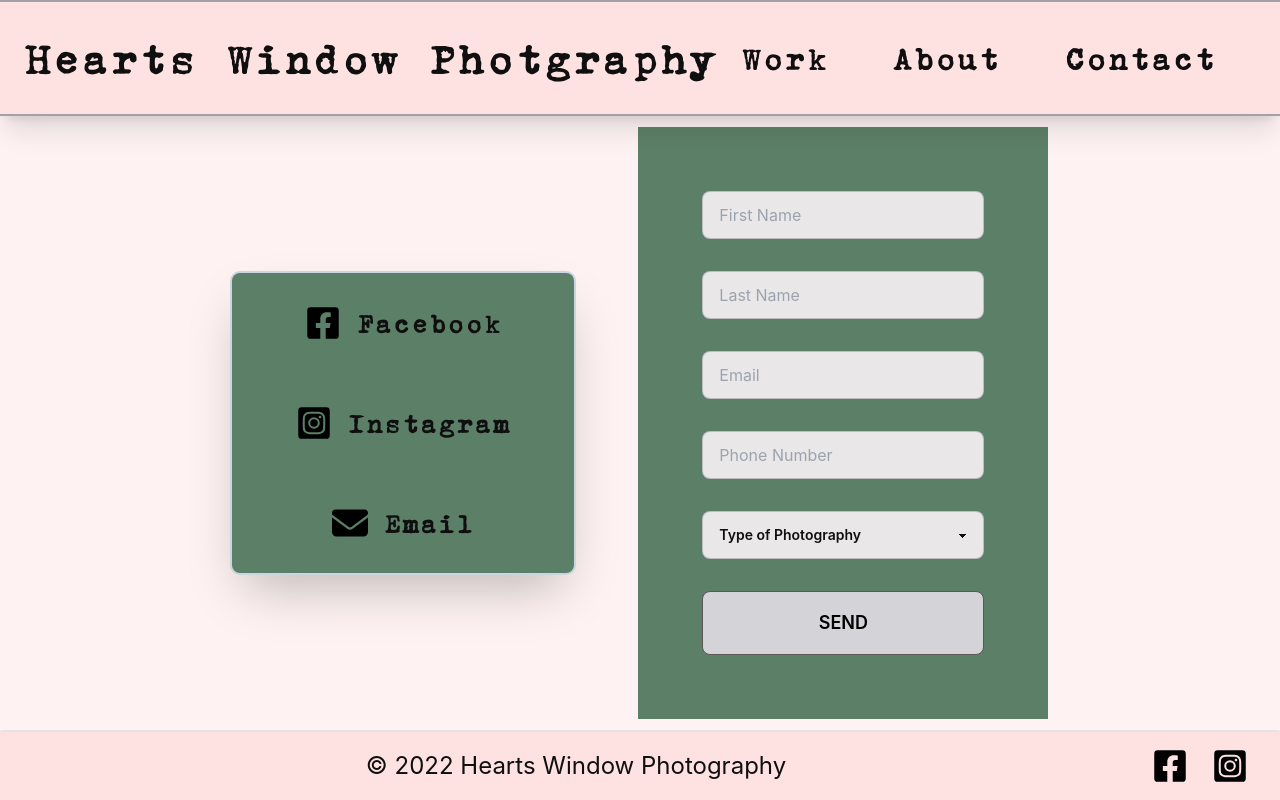
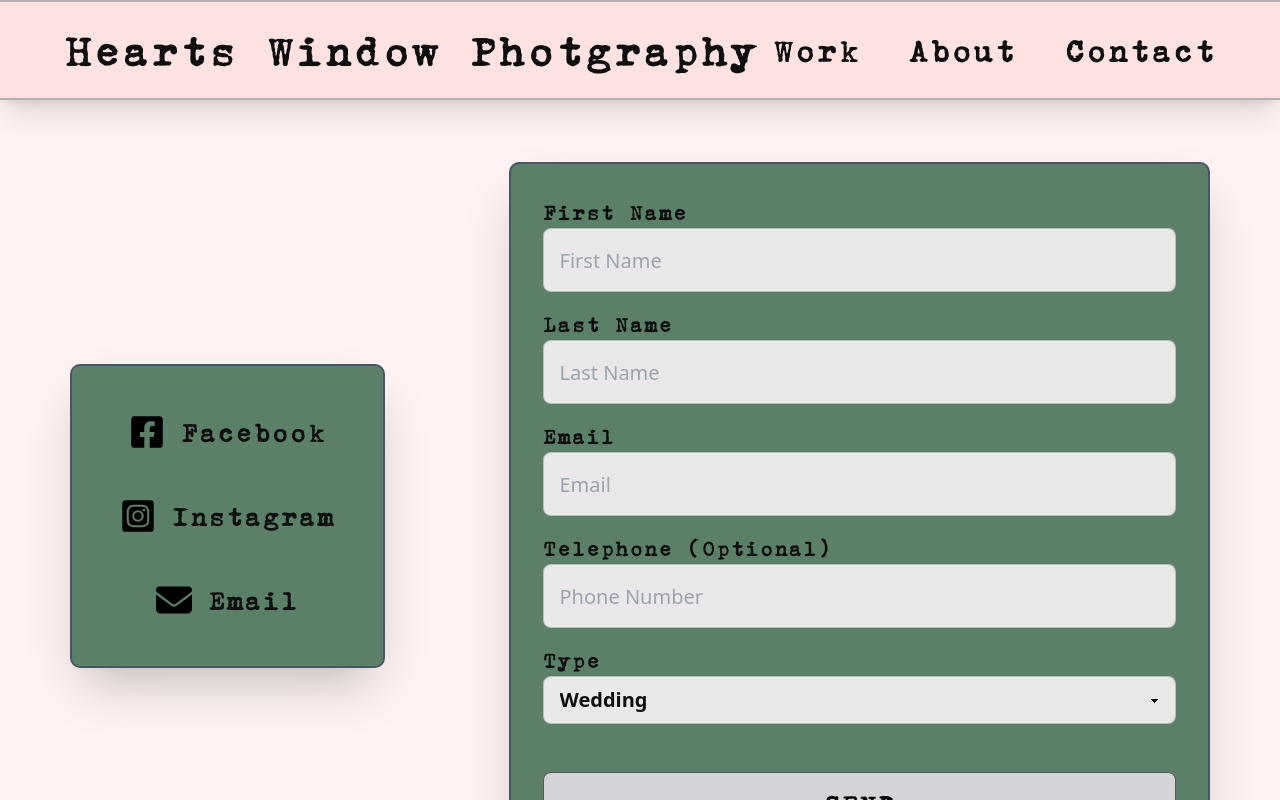
Before and after one commit to BWilske/abby_site_reactjs, a React (Create React App) app: page /contact in a window 1280 px wide. Shown: the top 800 px of the page. Built offline with nearby package versions, Linux system fonts and the light colour scheme.

Commit message:
hamburgling my way to a menu

```diff
--- /dev/null
+++ b/src/components/layout/ContactForm.jsx
@@ -0,0 +1,130 @@
+import React from "react";
+import { useState } from "react";
+
+function ContactForm() {
+  const [successMessage, setSuccessMessage] = useState(null);
+
+  const handleSubmit = async (event, setSuccessMessage) => {
+    event.preventDefault();
+    const formElements = [...event.currentTarget.elements];
+
+    const filledOutElements = formElements
+      //this is the only part i dont understand, need to research
+      .filter((elem) => !!elem.value)
+      .map(
+        (element) =>
+          encodeURIComponent(element.name) +
+          "=" +
+          encodeURIComponent(element.value)
+      )
+      .join("&");
+    setSuccessMessage("Submitting ...");
+
+    await fetch("/", {
+      method: "POST",
+      headers: { "Content-Type": "application/x-www-form-urlencoded" },
+      body: filledOutElements,
+    })
+      .then(() => {
+        setSuccessMessage("Successfully submitted!");
+      })
+      .catch((_) => {
+        setSuccessMessage(
+          "There was an error with your submission, please try agin or email me diretly using the link to the left"
+        );
+      });
+  };
+
+  return (
+    <form
+      className="flex flex-col form-control p-8 max-w-4xl min-w-2xl bg-primary gap-4 rounded-lg shadow-2xl ring-2 ring-slate-600 text-2xl font-typewriter"
+      name="contact"
+      method="POST"
+      action="/contact"
+      data-netlify="true"
+      netlify-honeypot="bot-field"
+      onSubmit={(e) => handleSubmit(e, setSuccessMessage)}
+    >
+      <input
+        type="hidden"
+        name="form-name"
+        value="contact"
+        readOnly={true}
+      ></input>
+
+      <label htmlFor="first">
+        First Name{" "}
+        <input
+          type="text"
+          placeholder="First Name"
+          className="input input-bordered w-full max-w-s h-16 font-sans text-xl"
+          name="First"
+          id="first"
+          required={true}
+        ></input>
+      </label>
+      <label htmlFor="last">
+        Last Name{" "}
+        <input
+          type="text"
+          placeholder="Last Name"
+          className="input input-bordered w-full max-w-s h-16 font-sans text-xl"
+          name="Last"
+          id="last"
+          required={true}
+        />
+      </label>
+      <label htmlFor="email">
+        Email{" "}
+        <input
+          type="email"
+          placeholder="Email"
+          className="input input-bordered w-full max-w-s h-16 font-sans  text-xl"
+          name="Email"
+          id="email"
+          required={true}
+        />
+      </label>
+      <label htmlFor="first name">
+        Telephone (Optional){" "}
+        <input
+          type="tel"
+          placeholder="Phone Number"
+          className="input input-bordered w-full max-w-s h-16 font-sans  text-xl"
+          name="Phone"
+          id="phone"
+          //COME BACK AND SPRUCE UP PHONE NUMBER ENTRY
+          // pattern="[0-9]{3}-[0-9]{2}-[0-9]{3}"
+        />
+      </label>
+      <label htmlFor="phototype">
+        Type{" "}
+        <select
+          className="select select-bordered w-full max-w-s font-sans  text-xl"
+          name="PhotoType"
+          id="phototype"
+        >
+          {/* <option defaultValue={{disabled:yes}}>
+          Type of Photography
+        </option> */}
+          <option>Wedding</option>
+          <option>Senior</option>
+          <option>Family</option>
+          <option>Baby</option>
+          <option>Other</option>
+        </select>
+      </label>
+
+      <button
+        type="submit"
+        name="SendMessage"
+        className="btn btn-lg bg-zinc-300 text-black mt-8 text-3xl"
+      >
+        Send
+      </button>
+      {successMessage && <p className="font-typewriter">{successMessage}</p>}
+    </form>
+  );
+}
+
+export default ContactForm;
--- a/src/components/layout/Footer.jsx
+++ b/src/components/layout/Footer.jsx
@@ -3,7 +3,7 @@ import { IgLogo, FbLogo } from "../../assets/svg";
 
 function Footer() {
   return (
-    <div className=" py-4 w-auto bg-opacity-100 bg-red-100 rounded-t-sm flex justify-center items-center border-t-2 border-zinc-200">
+    <div className=" py-2 w-auto bg-opacity-100 bg-red-100 rounded-t-sm flex justify-center items-center border-t-2 border-zinc-400 border-opacity-80">
       <h2 className="text-center md:text-2xl ml-auto ">
         &copy; 2022 Hearts Window Photography
       </h2>
--- a/src/components/layout/GalleryComponent.jsx
+++ b/src/components/layout/GalleryComponent.jsx
@@ -6,7 +6,7 @@ function GalleryComponent({ photoData }) {
     return <GalleryCard data={data} key={id}></GalleryCard>;
   };
   return (
-    <div className="w-auto min-h-100vh bg-primary flex justify-center z-100 ">
+    <div className="w-auto h-auto bg-red-50 flex justify-center z-100 ">
       <div className=" my-8 grid gap-2 grid-cols-1 md:grid-cols-2 lg:grid-cols-3 xl:grid-cols-4">
         {photoData.map((data) => renderCard(data))}
       </div>
--- a/src/components/layout/Header.jsx
+++ b/src/components/layout/Header.jsx
@@ -1,22 +1,23 @@
 import React from "react";
 import { Link } from "react-router-dom";
 import HeaderLink from "./HeaderLink";
+import MobileHeaderLink from "./MobileHeaderLink";
 import { useState } from "react";
 
 function Header() {
   const [menuOpen, setmenuOpen] = useState(false);
   return (
     <>
-      <header className="bg-opacity-100 bg-red-100 shadow-xl  flex items-center font-typewriter z-10 border-y-2 border-zinc-400 ">
-        <div className=" m-auto flex">
+      <header className="bg-opacity-100 bg-red-100 shadow-xl  flex justify-between font-typewriter z-10 border-y-2 border-zinc-400 border-opacity-80  lg:px-16  ">
+        <div className="flex m-auto lg:m-0">
           <Link to="/">
-            <h1 className=" m-auto xl:text-5xl lg:text-4xl text-3xl  text-center py-8">
+            <h1 className="xl:text-5xl md:text-4xl text-2xl py-6 ">
               Hearts Window Photgraphy
             </h1>
           </Link>
 
           <div
-            className="space-y-2 md:hidden block p-2 ml-auto z-20 "
+            className=" absolute top-1 right-1 space-y-2 z-20 lg:hidden md:top-1 md:right-1 ring-2 rounded-sm ring-slate-800 p-1"
             onClick={() => {
               if (menuOpen) {
                 setmenuOpen(false);
@@ -25,26 +26,27 @@ function Header() {
               }
             }}
           >
-            <span className="block w-8 h-0.5 bg-gray-600"></span>
-            <span className="block w-8 h-0.5 bg-gray-600"></span>
-            <span className="block w-5 h-0.5 bg-gray-600"></span>
+            <span className="block w-6 h-0.5 bg-slate-900 px-2"></span>
+            <span className="block w-6 h-0.5 bg-slate-900 px-2"></span>
+            <span className="block w-6 h-0.5 bg-slate-900 px-2"></span>
           </div>
 
           {menuOpen && (
-            <div className=" py-12 min-w-full bg-emerald-100 min-h-96 flex flex-col md:hidden gap-12 items-center fixed z-10 text-3xl">
-              <HeaderLink
+            <div className=" py-4 w-full absolute top-0 right-0 bg-primary min-h-fit flex flex-col gap-4 items-center z-10 text-5xl lg:hidden">
+              <MobileHeaderLink
                 data={{ target: "/gallery_directory", title: "Work" }}
-              ></HeaderLink>
-              <HeaderLink
+              ></MobileHeaderLink>
+
+              <MobileHeaderLink
                 data={{ target: "/about", title: "About" }}
-              ></HeaderLink>
-              <HeaderLink
+              ></MobileHeaderLink>
+              <MobileHeaderLink
                 data={{ target: "/contact", title: "Contact" }}
-              ></HeaderLink>
+              ></MobileHeaderLink>
             </div>
           )}
         </div>
-        <div className="hidden md:flex lg:gap-16 md:gap-8 xl:mr-16 lg:mr-12 md:mr-8 mr-0">
+        <div className="hidden lg:flex xl:gap-12  lg:gap-8  mr-0">
           <HeaderLink
             data={{ target: "/gallery_directory", title: "Work" }}
           ></HeaderLink>
--- a/src/components/layout/HeaderLink.jsx
+++ b/src/components/layout/HeaderLink.jsx
@@ -6,7 +6,7 @@ function HeaderLink({ data }) {
   return (
     <Link
       to={target}
-      className=" xl:text-4xl lg:text-3xl md:text-lg text-4xl md:flex items-center justify-center"
+      className=" flex xl:text-4xl lg:text-3xl text-4xl items-center justify-center px-auto"
     >
       {title}
     </Link>
--- /dev/null
+++ b/src/components/layout/MobileHeaderLink.jsx
@@ -0,0 +1,17 @@
+import React from "react";
+import { Link } from "react-router-dom";
+
+function MobileHeaderLink({ data }) {
+  const { target, title } = data;
+  return (
+    <Link
+      to={target}
+      className=" flex xl:text-4xl lg:text-3xl text-4xl items-center justify-center min-w-full py-8"
+      //    border-y-2 border-black
+    >
+      {title}
+    </Link>
+  );
+}
+
+export default MobileHeaderLink;
--- a/src/components/pages/Contact.jsx
+++ b/src/components/pages/Contact.jsx
@@ -1,81 +1,50 @@
 import React from "react";
 import { FbLogo, IgLogo, EmailLogo } from "../../assets/svg";
+import ContactForm from "../layout/ContactForm";
+import camera from "../../assets/images/contact/camera.jpg";
 
 function Contact() {
   return (
-    <div className="flex gap-16 items-center justify-center">
-      <div className="bg-primary min-w-fit justify-center items-center flex flex-col rounded-lg shadow-2xl ring-2 ring-slate-300">
+    <div className="flex items-center justify-center px-16 lg:flex-row flex-col gap-x-32 gap-y-16 py-16 ">
+      <div className="bg-primary min-w-2xl max-w-4xl justify-center items-center flex md:flex-col rounded-lg shadow-2xl ring-2 ring-slate-600 gap-12 gap-x-24 p-12 font-typewriter text-3xl">
         <a href="https://www.facebook.com/heartswindowphotography">
-          <div className="flex my-8 justify-center items-center gap-4 px-16">
+          <div className="flex justify-center items-center gap-4 ">
             <span>
               <FbLogo width="36"></FbLogo>
             </span>
-            <p className="font-typewriter text-3xl ">Facebook</p>
+            <p className=" hidden md:block">Facebook</p>
           </div>
         </a>
         <a href="https://www.instagram.com/hearts_window_photography/">
-          <div className="flex my-8 justify-center items-center gap-4 px-16">
+          <div className="flex justify-center items-center gap-4">
             <span>
               <IgLogo width="36"></IgLogo>
             </span>
-            <p className="font-typewriter text-3xl">Instagram</p>
+            <p className=" hidden md:block">Instagram</p>
           </div>
         </a>
         <a href="mailto:heartswindowphotographer@gmail.com">
-          <div className="flex my-8 justify-center items-center gap-4 px-16">
+          <div className="flex justify-center items-center gap-4 ">
             <span>
               <EmailLogo width="36"></EmailLogo>
             </span>
-            <p className="font-typewriter text-3xl">Email</p>
+            <p className="hidden md:block">Email</p>
           </div>
         </a>
       </div>
-      <form
-        className="flex flex-col form-control p-16 bg-primary gap-8"
-        name="contact"
-        method="POST"
-        data-netlify="true"
-      >
-        <input
-          type="text"
-          placeholder="First Name"
-          className="input input-bordered w-full max-w-xs"
-          name="First"
-        />
-        <input
-          type="text"
-          placeholder="Last Name"
-          className="input input-bordered w-full max-w-xs"
-          name="Last"
-        />
-        <input
-          type="email"
-          placeholder="Email"
-          className="input input-bordered w-full max-w-xs"
-          name="Email"
-        />
-        <input
-          type="text"
-          placeholder="Phone Number"
-          className="input input-bordered w-full max-w-xs"
-          name="Phone"
-        />
-        <select
-          className="select select-bordered w-full max-w-xs"
-          name="Photo_Type"
-        >
-          <option disabled selected>
-            Type of Photography
-          </option>
-          <option>Wedding</option>
-          <option>Senior</option>
-          <option>Family</option>
-          <option>Baby</option>
-          <option>Other</option>
-        </select>
-
-        <button className="btn btn-lg bg-zinc-300 text-black">Send</button>
-      </form>
+      {/* <div className="flex flex-col flex-1 w-auto my-8 gap-y-8 ">
+        <div className="bg-slate-200  mr-auto px-48 py-24 ring-2 ring-slate-600 rounded-xl">
+        test
+        </div>
+        <div className="bg-slate-200  ml-auto px-48 py-24 ring-2 ring-slate-600 rounded-xl">
+        test
+        </div>
+        <div className="bg-slate-200  mr-auto px-48 py-24 ring-2 ring-slate-600 rounded-xl">
+        test
+        </div>
+      </div> */}
+      {/* <img src={camera} alt="" className="opacity-80 ring-slate-600 ring-2 " /> */}
+      <ContactForm></ContactForm>
     </div>
   );
 }
--- /dev/null
+++ b/src/netlifyParse.html
@@ -0,0 +1,60 @@
+<!DOCTYPE html>
+<html lang="en">
+  <head>
+    <meta charset="UTF-8" />
+    <title>Contact</title>
+    <script src="https://unpkg.com/react@16/umd/react.development.js"></script>
+    <script src="https://unpkg.com/react-dom@16/umd/react-dom.development.js"></script>
+    <script src="https://unpkg.com/babel-standalone@6.15.0/babel.min.js"></script>
+  </head>
+  <body>
+    <form
+      className="flex flex-col form-control p-16 bg-primary gap-8"
+      type="hidden"
+      name="form-name"
+      method="POST"
+      value="contact"
+      content-type="application/x-www-form-urlencoded"
+      data-netlify="true"
+      netlify
+    >
+      <input
+        type="text"
+        placeholder="First Name"
+        className="input input-bordered w-full max-w-xs"
+        name="First"
+      />
+      <input
+        type="text"
+        placeholder="Last Name"
+        className="input input-bordered w-full max-w-xs"
+        name="Last"
+      />
+      <input
+        type="email"
+        placeholder="Email"
+        className="input input-bordered w-full max-w-xs"
+        name="Email"
+      />
+      <input
+        type="text"
+        placeholder="Phone Number"
+        className="input input-bordered w-full max-w-xs"
+        name="Phone"
+      />
+      <select
+        className="select select-bordered w-full max-w-xs"
+        name="PhotoType"
+      >
+        <option disabled selected>Type of Photography</option>
+        <option>Wedding</option>
+        <option>Senior</option>
+        <option>Family</option>
+        <option>Baby</option>
+        <option>Other</option>
+      </select>
+
+      <button className="btn btn-lg bg-zinc-300 text-black">Send</button>
+    </form>
+  </body>
+</html>
```
Also changed, not shown: src/components/pages/About.jsx (+5 -5 lines), src/assets/images/contact/camera.jpg (added), 1 other file (tests, documents, lock files or other folders).
